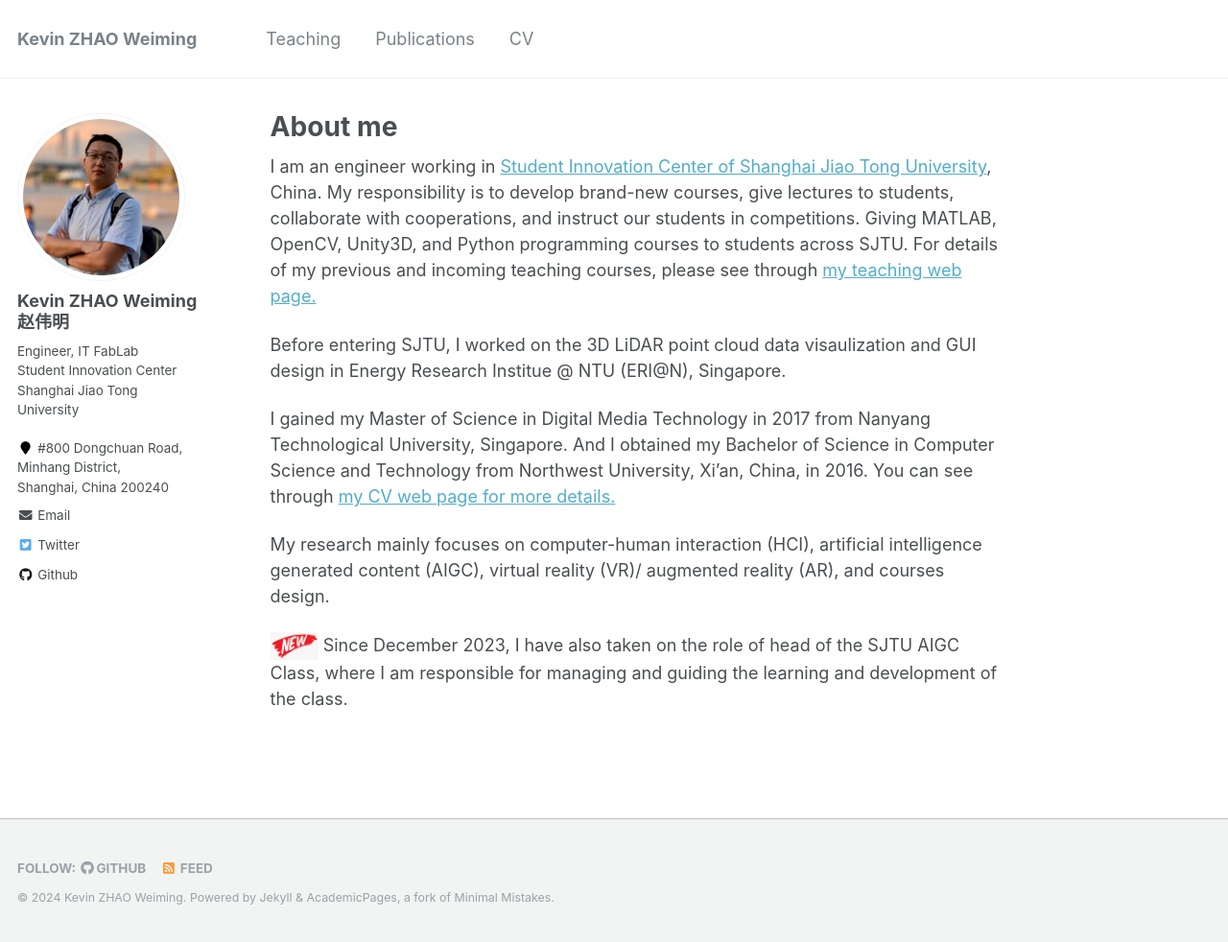
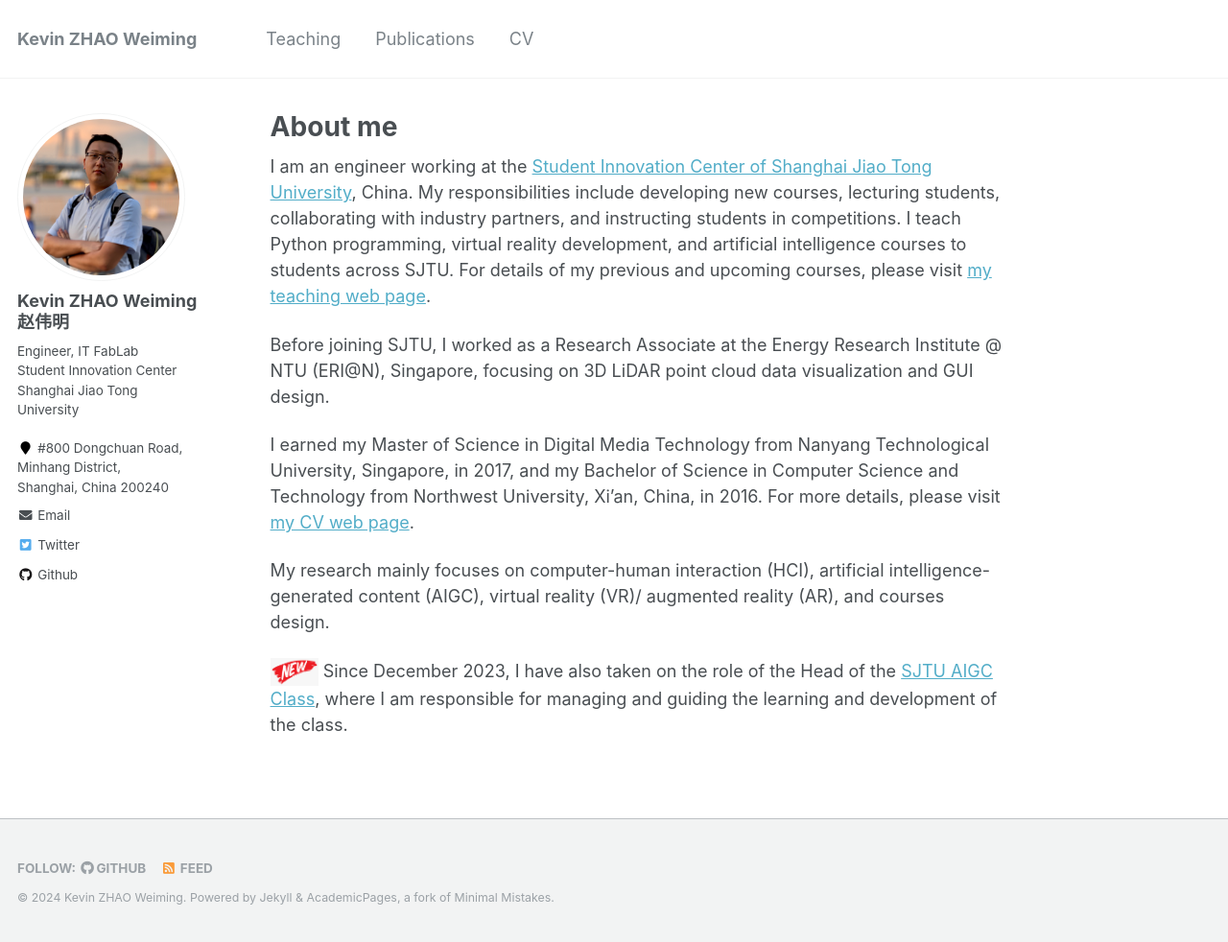
Before and after one commit to zwm0426/zwm0426.github.io, a Jekyll site: the page built from _pages/about.md, in a window 1280 px wide and 982 px high. Shown: the whole window at 96% size. Built offline with Jekyll 4.4.1, drawn with Linux system fonts in a browser that asks for light colours.

Commit message:
Update about.md

```diff
--- a/_pages/about.md
+++ b/_pages/about.md
@@ -8,15 +8,15 @@
   - /about.html
 ---
 
-I am an engineer working in [Student Innovation Center of Shanghai Jiao Tong University](https://www.si.sjtu.edu.cn), China. My responsibility is to develop brand-new courses, give lectures to students, collaborate with cooperations, and instruct our students in competitions. Giving MATLAB, OpenCV, Unity3D, and Python programming courses to students across SJTU. For details of my previous and incoming teaching courses, please see through [my teaching web page.](https://zwm0426.github.io/teaching/)
+I am an engineer working at the [Student Innovation Center of Shanghai Jiao Tong University](https://www.si.sjtu.edu.cn), China. My responsibilities include developing new courses, lecturing students, collaborating with industry partners, and instructing students in competitions. I teach Python programming, virtual reality development, and artificial intelligence courses to students across SJTU. For details of my previous and upcoming courses, please visit [my teaching web page](https://zwm0426.github.io/teaching/).
 
-Before entering SJTU, I worked on the 3D LiDAR point cloud data visaulization and GUI design in Energy Research Institue @ NTU (ERI@N), Singapore.
+Before joining SJTU, I worked as a Research Associate at the Energy Research Institute @ NTU (ERI@N), Singapore, focusing on 3D LiDAR point cloud data visualization and GUI design.
 
-I gained my Master of Science in Digital Media Technology in 2017 from Nanyang Technological University, Singapore. And I obtained my Bachelor of Science in Computer Science and Technology from Northwest University, Xi'an, China, in 2016. You can see through [my CV web page for more details.](https://zwm0426.github.io/cv/)
+I earned my Master of Science in Digital Media Technology from Nanyang Technological University, Singapore, in 2017, and my Bachelor of Science in Computer Science and Technology from Northwest University, Xi'an, China, in 2016. For more details, please visit [my CV web page](https://zwm0426.github.io/cv/).
 
-My research mainly focuses on computer-human interaction (HCI), artificial intelligence generated content (AIGC), virtual reality (VR)/ augmented reality (AR), and courses design.
+My research mainly focuses on computer-human interaction (HCI), artificial intelligence-generated content (AIGC), virtual reality (VR)/ augmented reality (AR), and courses design.
 
-![NEW](/images/new.png){:width="50px"} Since December 2023, I have also taken on the role of head of the SJTU AIGC Class, where I am responsible for managing and guiding the learning and development of the class.
+![NEW](/images/new.png){:width="50px"} Since December 2023, I have also taken on the role of the Head of the [SJTU AIGC Class](https://sjtu-aigc.github.io), where I am responsible for managing and guiding the learning and development of the class.
 
 
 <!-- ![](/images/under_construction.png){:width="220 px"} -->
```
